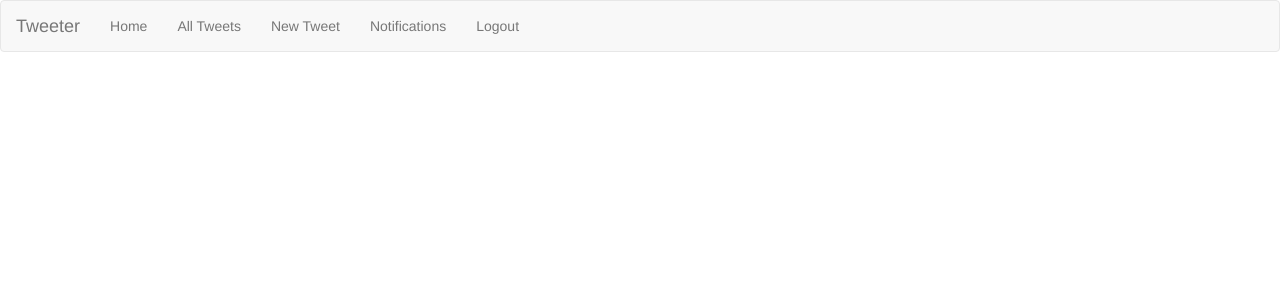
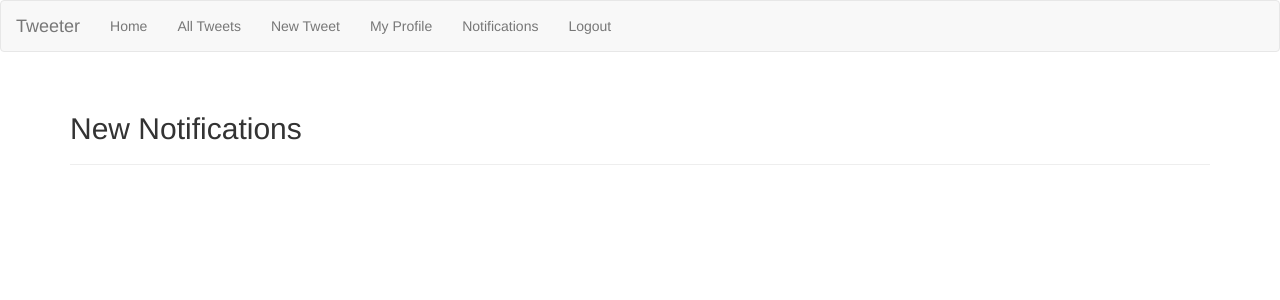
Before and after one commit to andyf016/twitter-clone, a Django app: page /notification/7 in a window 1280 px wide. Shown: the top 300 px of the page. Run offline with Django 3.2, Linux system fonts and the light colour scheme; a user stored in the database is signed in; data comes from the database, SQL or seed files in the repository; both versions use the stored data as it was after the commit; some libraries are stand-ins or nearby versions.

Commit message:
more bootstraping

```diff
--- a/templates/base.html
+++ b/templates/base.html
@@ -20,6 +20,7 @@
       <li><a href="/all_tweets/">All Tweets</a></li>
       {% if request.user.is_authenticated %}
       <li><a href="/newtweet/">New Tweet</a></li>
+      <li><a href="/profile/{{request.user.id}}">My Profile</a></li>
       <li><a href="/notification/{{request.user.id}}">Notifications</a></li>
       <li><a href="/logout/">Logout</a></li>
       {% else %}
--- a/templates/index.html
+++ b/templates/index.html
@@ -12,5 +12,5 @@
     {% endfor %}
 </ul>
 
-<a href="profile/{{current_user.id}}"><button type="button" class="btn btn-success">{{current_user}}'s Profile</button></a>
+
 {% endblock %}
--- a/templates/notifications.html
+++ b/templates/notifications.html
@@ -1,8 +1,15 @@
 {% extends "base.html" %}
 {% block content %}
-
+<div class="page-header">
+<h2>New Notifications</h2></div>
 {% for notify in new_notifications %}
+<div class='well'>
 {{notify.mention_tweets.body}}
+<br>
+<a href="/tweet/{{notify.mention_tweets.id}}"><button type="button" class="btn btn-info btn-xs">View</button></a>
+<br>
+{{notify.mention_tweets.time_stamp}}
+</div>
 {% endfor %}
 
 {% endblock %}
```
Also changed, not shown: db.sqlite3.
